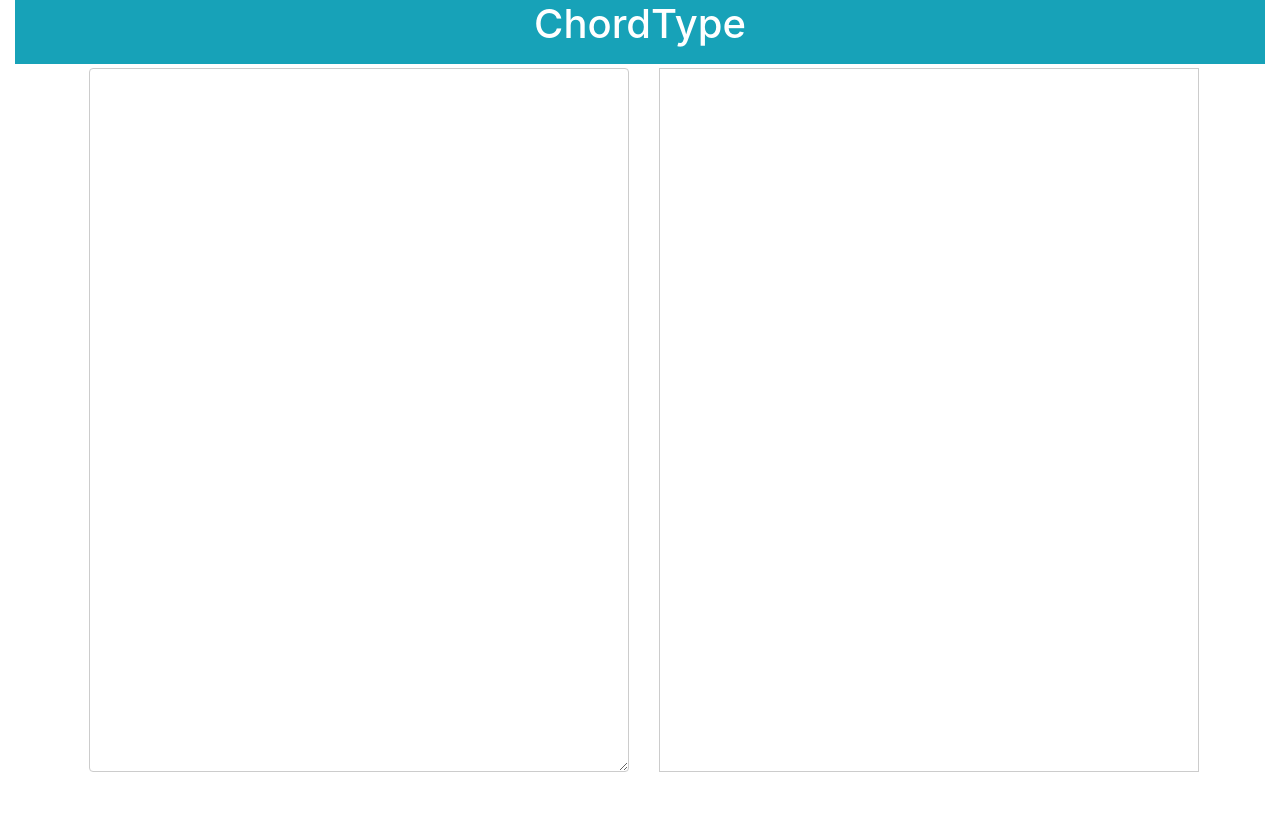
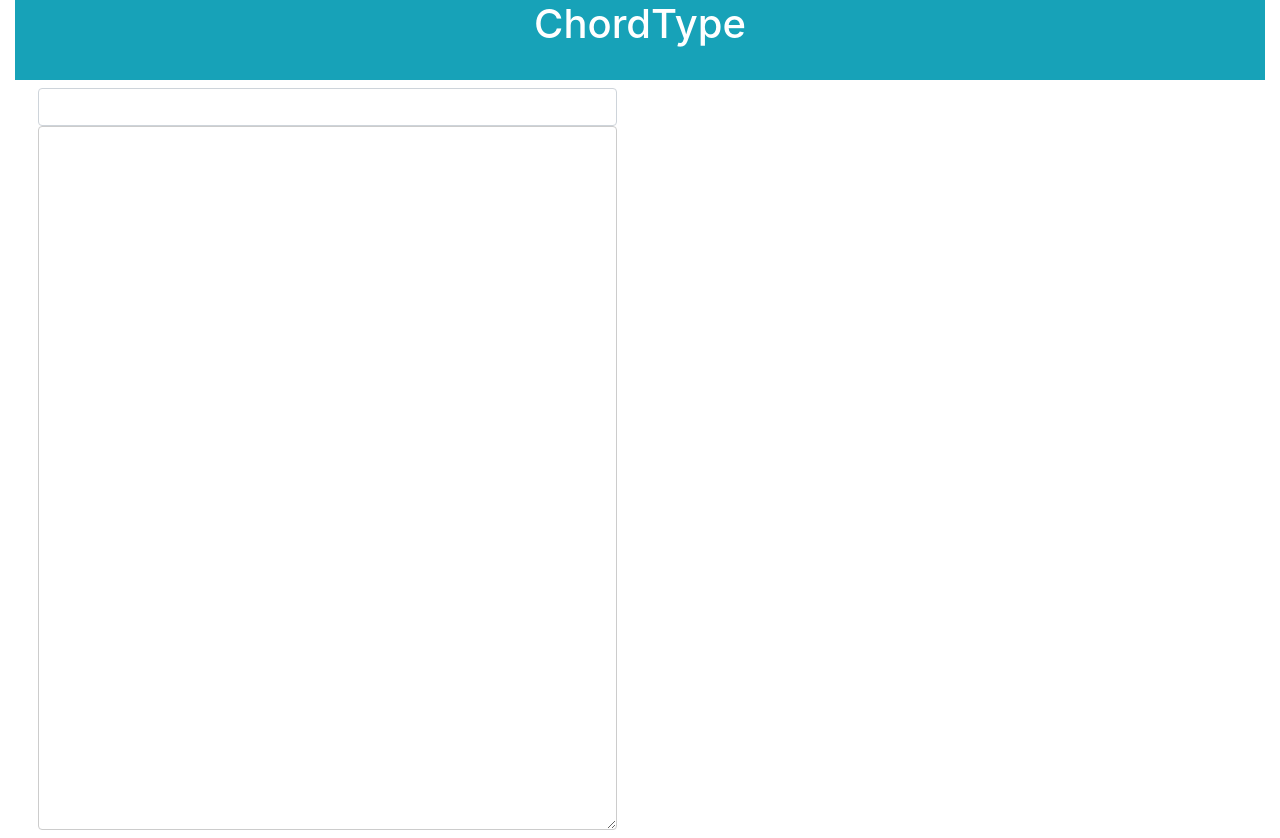
Before and after one commit to mi-ki-ri/chordtype, a Nuxt app: page / in a window 1280 px wide. Before the commit the page ends 800 px from the top, so only its background shows below. Built offline with nearby package versions, Linux system fonts and the light colour scheme.

Commit message:
b-col version

```diff
--- a/pages/index.vue
+++ b/pages/index.vue
@@ -9,26 +9,45 @@
         </b-col>
       </b-row>
     </b-container>
-    <b-container>
+    <b-container fluid>
       <b-row>
-        <b-col>
-          <b-textarea
-            v-model="editorText"
-            class="editor m-1"
-          >
-          </b-textarea>
+        <b-col class="editorArea m-2">
+          <b-input type="text" v-model="editorTitle" />
+          <b-textarea v-model="editorText" class="editor"> </b-textarea>
         </b-col>
-        <b-col>
-          <svg
-            xmlns="http://www.w3.org/2000/svg"
-            width="2100"
-            height="2970"
-            class="svg m-1"
-          >
-            <text x="0" :y="(20 * index)+ 28" :key="index" v-for="(line, index) of formatted" :font-size="line.size">
-              {{line.text}}
-            </text>
-          </svg>
+        <b-col class="visualArea m-2">
+          <b-container>
+            <b-row>
+              <b-col>
+                <h2>
+                  {{ editorTitle }}
+                </h2>
+              </b-col>
+            </b-row>
+            <b-row :key="index" v-for="(line, index) of formattedObj">
+              <b-col class="bar" :key="bindex" v-for="(bar, bindex) of line">
+                <b-row class="chords">
+                  <b-col
+                    class="chord"
+                    :key="cindex"
+                    v-for="(ch, cindex) of bar.chords"
+                  >
+                    {{ ch ? ch : "&nbsp;" }}
+                  </b-col>
+
+                </b-row>
+                <b-row class="lyric">
+                  <b-col
+                    class="lyric-sentence"
+                    :key="lindex"
+                    v-for="(ly, lindex) of bar.lyric"
+                  >
+                    {{ ly ? ly : "&nbsp;" }}
+                  </b-col>
+                </b-row>
+              </b-col>
+            </b-row>
+          </b-container>
         </b-col>
       </b-row>
     </b-container>
@@ -36,29 +55,57 @@
 </template>
 
 <script>
+import html2canvas from "html2canvas";
+
 export default {
   data() {
     return {
       editorText: "",
+      editorTitle: ""
     };
   },
-  computed:{
+  computed: {
+    formattedObj() {
+      var splitted = this.editorText.split("\n\n");
+      let answerObj = [];
 
-    formatted(){
-      let splitted = this.editorText.split("\n")
-      var arrayForReturn = []
+      var splitted = splitted.length == 0 ? [this.editorText] : splitted;
 
-      splitted.forEach((line,index,array) =>{
-        let text = line
-        let size = index != 0 ? 16 : 24
+      splitted.forEach((elm, index, array) => {
+        console.log("elm", elm);
+        let lineObj = [];
 
+        let chordsAndLyric = elm.split("\n");
+        let chords = chordsAndLyric[0];
+        let lyric = chordsAndLyric[1];
 
-        arrayForReturn.push({
-          text: text,
-          size: size
-        })
-      })
-      return arrayForReturn
+        let splittedChords =
+          typeof chords != "undefined" ? chords.split("|") : [chords];
+        let splittedLyric =
+          typeof lyric != "undefined" ? lyric.split("|") : [lyric];
+
+        console.log("spltdchrd", splittedChords);
+        let bars = Math.max(splittedChords.length, splittedLyric.length);
+        console.log("bars", bars);
+
+        for (var i = 0; i < bars; i++) {
+          let nonnullChords =
+            typeof splittedChords[i] != "undefined" ? splittedChords[i] : "";
+          let splittedBarChords = nonnullChords.split(",");
+
+          let nonnullLyric =
+            typeof splittedLyric[i] != "undefined" ? splittedLyric[i] : "";
+          let splittedBarLyric = nonnullLyric.split(",");
+
+          lineObj.push({
+            chords: splittedBarChords,
+            lyric: splittedBarLyric
+          });
+        }
+        answerObj.push(lineObj);
+      });
+      console.log(answerObj);
+      return answerObj;
     }
   }
 };
@@ -67,7 +114,7 @@
 <style scoped>
 .header {
   background-color: var(--cyan);
-  height: 8vh;
+  height: 10vh;
 }
 .editor,
 .canvas,
@@ -76,4 +123,35 @@
   height: 88vh;
   border: 1px solid #ccc;
 }
+.bar{
+  border-right: #ccc 1px solid;
+}
+.bar:last-of-type{
+  border-right: none;
+}
+.chords {
+  color: var(--gray);
+  margin-bottom: 0.1rem;
+  line-height: 1;
+  width: 100%;
+  display: flex;
+  justify-content: space-between;
+  align-items: baseline;
+}
+.chord {
+  flex-grow: 1;
+  text-align: left;
+}
+.lyric {
+  color: var(--dark);
+  margin-bottom: 0.5rem;
+  width: 100%;
+  display: flex;
+  justify-content: space-between;
+  align-items: baseline;
+}
+.lyric-sentence {
+  flex-grow: 1;
+  text-align: left;
+}
 </style>
```
Also changed, not shown: package.json (+4 -3 lines), 1 other file (tests, documents, lock files or other folders).
